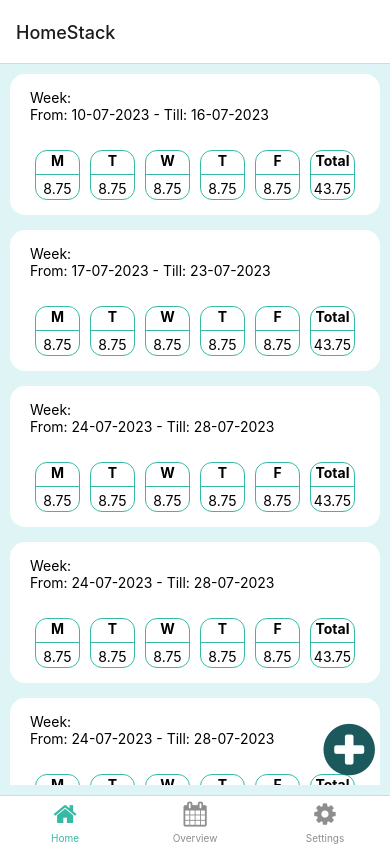
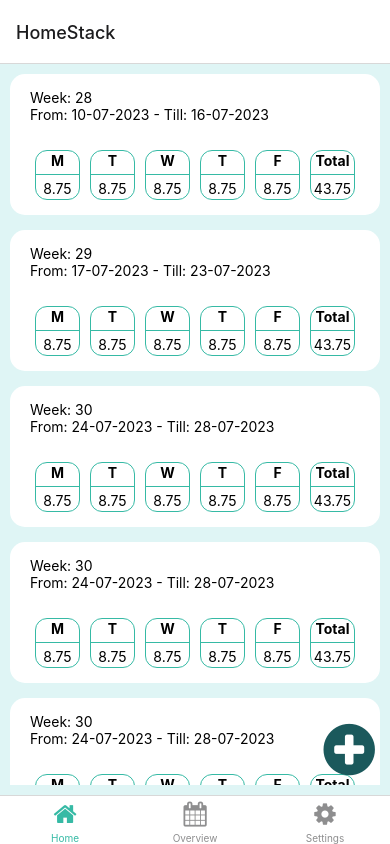
Before and after one commit to BRickN/WorkTracker, a React Native app: screen /Home in a window 390 px wide. Built offline with nearby package versions, Linux system fonts and the light colour scheme.

Commit message:
working hour registration

```diff
--- a/src/components/weekListItem.tsx
+++ b/src/components/weekListItem.tsx
@@ -13,7 +13,7 @@
   return (
     <Card key={week.slug} style={{backgroundColor: 'blue'}}>
       <View style={styles.listHeaderContainer}>
-        <Text>Week: {week.weekSlug}</Text>
+        <Text>Week: {week.weekNr}</Text>
         <Text>
           From: {GetFormattedDateString(week.startDate)} - Till:{' '}
           {GetFormattedDateString(week.endDate)}
--- a/src/screens/dayDetailScreen.tsx
+++ b/src/screens/dayDetailScreen.tsx
@@ -1,19 +1,16 @@
-import {StyleSheet, Text, TextInput, View} from 'react-native';
+import {StyleSheet, Text, View} from 'react-native';
 import {NativeStackScreenProps} from 'react-native-screens/native-stack';
 import {HomeStackParamList} from '../infrastructure/navigation/navTypes';
 import SafeContainer from '../components/safeContainer';
 import {useContext, useEffect, useState} from 'react';
-import {GetFormattedTimeFromDate} from '../services/functions/timeFunctions';
 import {colors} from '../utils/colors';
-import {Button} from 'react-native-paper';
 import Spacer from '../components/spacer';
 import TimePicker from '../components/timePicker';
 import HeaderText from '../components/headerText';
 import SubmitButton from '../components/submitButton';
-import navigation from '../infrastructure/navigation';
 import {getWeeks, updateWeek} from '../services/storage/week';
 import {WeeksContext, WeeksContextType} from '../services/context/weekscontext';
-import {Day, Week} from '../infrastructure/types/timeData';
+import {Day} from '../infrastructure/types/timeData';
 
 type DayDetailNavigationProps = NativeStackScreenProps<
   HomeStackParamList,
@@ -21,9 +18,7 @@
 >;
 
 function DayDetailScreen({navigation, route}: DayDetailNavigationProps) {
-  const {weeks, isLoadingWeeks, error, update} = useContext(
-    WeeksContext,
-  ) as WeeksContextType;
+  const {weeks, update} = useContext(WeeksContext) as WeeksContextType;
   const [startDateTime, setStartDateTime] = useState<Date>();
   const [endDateTime, setEndDateTime] = useState<Date>();
   const [endDateTimePickerVisible, setEndDateTimePickerVisible] =
@@ -38,6 +33,7 @@
     }
     if (day?.endTime != null) {
       setEndDateTime(day.endTime);
+      setEndDateTimePickerVisible(true);
     }
   }, []);
 
@@ -46,16 +42,10 @@
   }
 
   const submit = async () => {
-    console.log('start ' + startDateTime);
-    console.log('end ' + endDateTime);
-    console.log('day before update' + JSON.stringify(day));
     day.startTime = startDateTime;
     day.endTime = endDateTime;
-    console.log(week);
     await updateWeek(week);
     update(await getWeeks());
-    console.log('day after update' + JSON.stringify(day));
-
     navigation.pop(1);
   };
 
--- a/src/screens/homeScreen.tsx
+++ b/src/screens/homeScreen.tsx
@@ -37,7 +37,6 @@
   const hideModal = () => setModalVisible(false);
 
   const storeData = async (data: NewWeekFormData) => {
-    console.log(data);
     const week = new Week(data);
 
     const success = await storeWeek(week);
--- a/src/services/storage/week.ts
+++ b/src/services/storage/week.ts
@@ -38,13 +38,15 @@
 
 export const updateWeek = async (updatedWeek: Week) => {
   try {
-    console.log();
+    console.log('week', updatedWeek);
     let currentWeeks = await getWeeks();
-    let currentWeek = currentWeeks.find(x => x.slug === updatedWeek.slug);
-    if (!currentWeek) {
+    let currentWeekIdx = currentWeeks.findIndex(
+      x => x.slug === updatedWeek.slug,
+    );
+    if (currentWeekIdx < 0) {
       throw new Error('no week found for slug: ' + updatedWeek.slug);
     }
-    currentWeek = updatedWeek;
+    currentWeeks[currentWeekIdx] = updatedWeek;
     await storeData(WEEKS_DATA_KEY, currentWeeks);
   } catch (e) {
     console.log(e);
```
